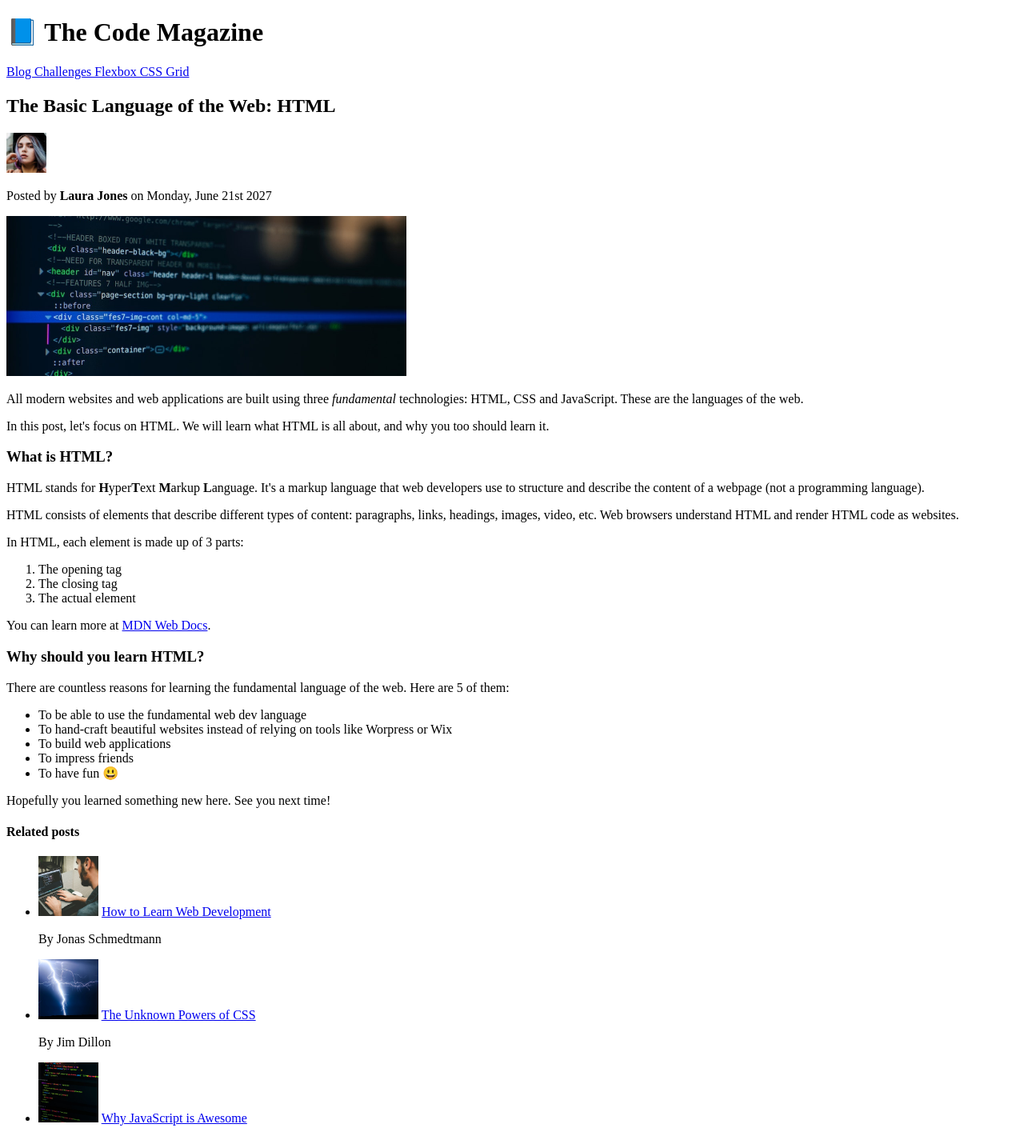
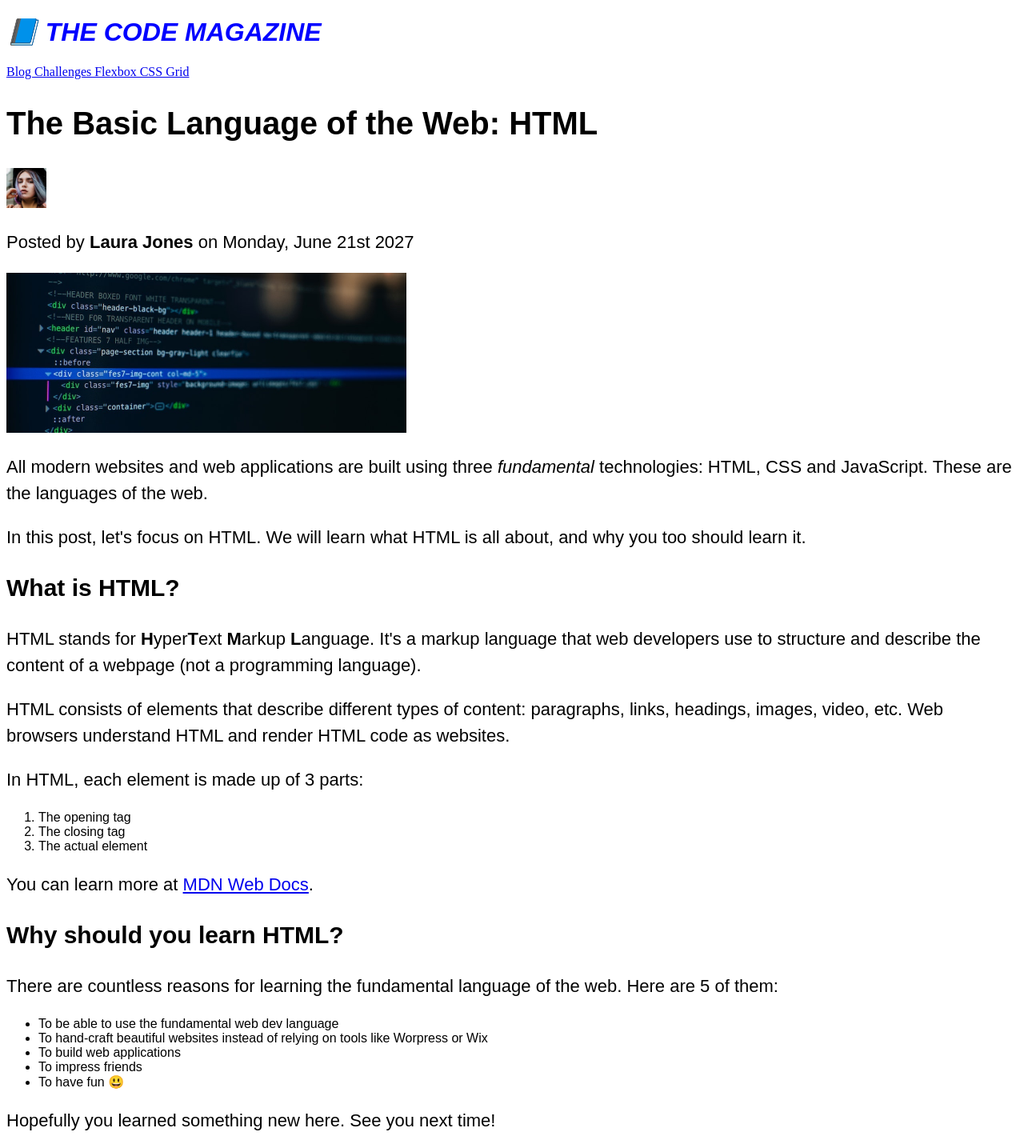
Before and after one commit to 08024763000biyi-dev/web-dev-journey-2026, a plain HTML site: page code-magazine/index.html in a window 1280 px wide. Shown: the top 1420 px of the page at 80% size. Drawn offline with Linux system fonts and the light colour scheme.

Commit message:
style: add typography and color styles to Code Magazine

```diff
--- a/code-magazine/index.html
+++ b/code-magazine/index.html
@@ -4,6 +4,7 @@
     <meta charset="UTF-8" />
     <meta name="viewport" content="width=device-width, initial-scale=1.0" />
     <title>The Basic Language of Web: HTM</title>
+    <link rel="stylesheet" href="style.css">
   </head>
   <body>
     <header>
--- /dev/null
+++ b/code-magazine/style.css
@@ -0,0 +1,35 @@
+h1 {
+  color: blue;
+  font-size: 26xp;
+  font-family: sans-serif;
+  text-transform: uppercase;
+  font-style: italic;
+}
+
+h2 {
+  font-size: 40px;
+  font-family: sans-serif;
+}
+
+h3{
+    font-size: 30px;
+    font-family: sans-serif;
+}
+
+h4{
+    font-size: 20px;
+    font-family: sans-serif;
+    text-transform: uppercase;
+    text-align: center;
+}
+
+p {
+  font-size: 22px;
+  font-family: sans-serif;
+  line-height: 1.5;
+}
+
+li{
+    font-family: sans-serif;
+    font-size: 16px;
+}
--- /dev/null
+++ b/product-page/style.css
@@ -0,0 +1,10 @@
+/* *{
+    margin: 0;
+    padding: 0;
+    box-sizing: border-box;
+} */
+
+h2{
+    color: blue;
+    font
+}
```
Also changed, not shown: product-page/index.html (+1 -1 lines), README.md, code-magazine/README.md, code-magazine/images/code magazine preview 1.jpg (deleted), code-magazine/images/code magazine preview 2.jpg (deleted), code-magazine/images/styled code-magazine-preview.png (added), code-magazine/images/unstyled-code-magazine-preview.png (added), images/code-magazine-preview.png (deleted), images/styled code-magazine-preview.png (added), product-page/README.md.
